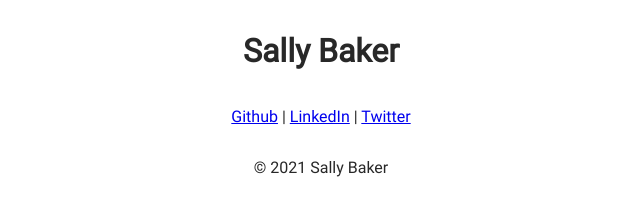
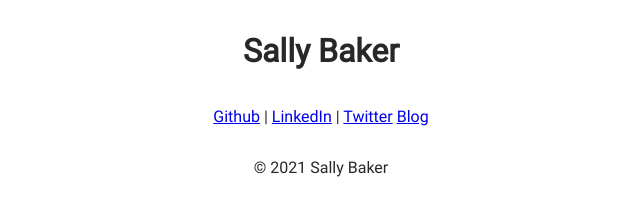
Before and after one commit to sallybaker/sallybaker.github.io, a Jekyll site: the page built from index.html, in a window 1280 px wide. Shown: the part 348-564 px from the top of the page, without its empty margins (319-959 px from the left). Built offline with Jekyll 4.4.1, drawn with Linux system fonts in a browser that asks for light colours.

Commit message:
link to blog via homepage

```diff
--- a/index.html
+++ b/index.html
@@ -8,6 +8,7 @@ custom_css: home
     <a href="https://github.com/sallybaker" target="_blank" rel="noreferrer noopener">Github</a> |
     <a href="https://www.linkedin.com/in/sallyrbaker/" target="_blank" rel="noreferrer noopener">LinkedIn</a> |
     <a href="https://twitter.com/sallybaker" target="_blank" rel="noreferrer noopener">Twitter</a>
+    <a href="/posts" target="_blank" rel="noreferrer noopener">Blog</a>
 </p>
 <div id="copyright">
     <p>{{site.copyright}}</p>
```
